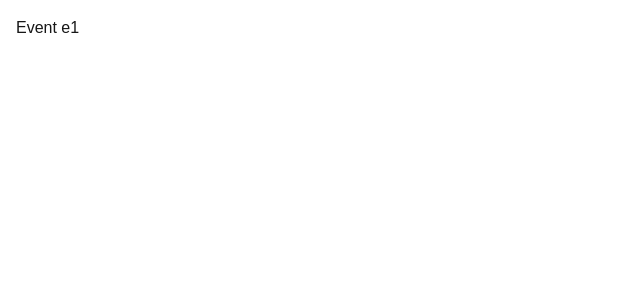
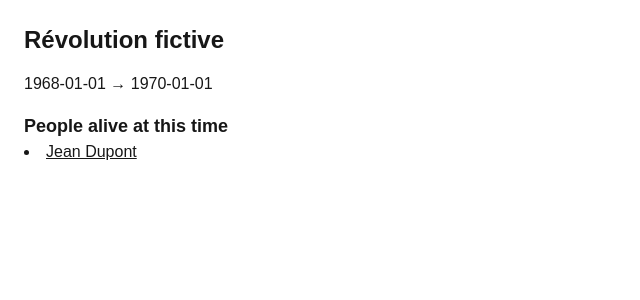
Before and after one commit to tsurubaso/sanbagierboTimeliner, a Next.js app: page /events/e1 in a window 1280 px wide. Shown: the top 300 px of the page, without its empty margins (0-640 px from the left). Built offline with nearby package versions, Linux system fonts and the light colour scheme.

Commit message:
quite nicelly progressing

```diff
--- a/app/events/[id]/page.jsx
+++ b/app/events/[id]/page.jsx
@@ -1,8 +1,53 @@
+import events from "@/data/events.json"
+import persons from "@/data/persons.json"
+
 export default async function EventPage({ params }) {
   let {id}=await params
+  const event = events.find((e) => e.id === id)
+
+  if (!event) {
+    return (
+      <div className="p-4">
+        <h1>Event not found</h1>
+      </div>
+    )
+  }
+
+  // Persons vivantes pendant l'event
+  const relatedPersons = persons.filter((p) => {
+    const birth = new Date(p.birthDate)
+    const death = p.deathDate ? new Date(p.deathDate) : new Date()
+
+    const eventStart = new Date(event.startDate)
+    return eventStart >= birth && eventStart <= death
+  })
+
   return (
-    <div className="p-4">
-      <h1>Event {id}</h1>
+    <div className="p-6 space-y-4">
+      <h1 className="text-2xl font-bold">{event.title}</h1>
+
+      <p>
+        {event.startDate}
+        {event.endDate ? ` → ${event.endDate}` : ""}
+      </p>
+
+      <section>
+        <h2 className="text-lg font-semibold">People alive at this time</h2>
+
+        {relatedPersons.length === 0 ? (
+          <p>No related persons.</p>
+        ) : (
+          <ul className="list-disc list-inside">
+            {relatedPersons.map((p) => (
+              <li key={p.id}>
+                <a href={`/persons/${p.id}`} className="underline">
+                  {p.name}
+                </a>
+              </li>
+            ))}
+          </ul>
+        )}
+      </section>
     </div>
   )
 }
--- a/app/persons/[id]/page.jsx
+++ b/app/persons/[id]/page.jsx
@@ -1,8 +1,57 @@
+import persons from "@/data/persons.json"
+import events from "@/data/events.json"
+import TimelinePerson from "@/components/Timeline/TimelinePerson"
+
 export default async function PersonPage({ params }) {
   let {id}=await params
+  const person = persons.find((p) => p.id === id)
+
+  if (!person) {
+    return (
+      <div className="p-4">
+        <h1>Person not found</h1>
+      </div>
+    )
+  }
+
+  const birth = new Date(person.birthDate)
+  const death = person.deathDate ? new Date(person.deathDate) : new Date()
+
+  const relatedEvents = events.filter((e) => {
+    const eventStart = new Date(e.startDate)
+    return eventStart >= birth && eventStart <= death
+  })
+
   return (
-    <div className="p-4">
-      <h1>Person {id}</h1>
+    <div className="p-6 space-y-6">
+      <h1 className="text-2xl font-bold">{person.name}</h1>
+
+      <p>
+        {person.birthDate} → {person.deathDate ?? "Present"}
+      </p>
+
+      <TimelinePerson
+        person={person}
+        events={relatedEvents}
+      />
+
+      <section>
+        <h2 className="text-lg font-semibold">Related Events</h2>
+
+        {relatedEvents.length === 0 ? (
+          <p>No related events.</p>
+        ) : (
+          <ul className="list-disc list-inside">
+            {relatedEvents.map((e) => (
+              <li key={e.id}>
+                <a href={`/events/${e.id}`} className="underline">
+                  {e.title}
+                </a>
+              </li>
+            ))}
+          </ul>
+        )}
+      </section>
     </div>
   )
 }
--- /dev/null
+++ b/components/Timeline/TimelinePerson.jsx
@@ -0,0 +1,59 @@
+"use client"
+
+import { useEffect, useRef } from "react"
+import { Timeline } from "vis-timeline/standalone"
+import "vis-timeline/styles/vis-timeline-graph2d.css"
+
+export default function TimelinePerson({ person, events }) {
+  const containerRef = useRef(null)
+
+  useEffect(() => {
+    if (!containerRef.current) return
+
+    const groups = [
+      { id: "life", content: "🧍 Life" },
+      { id: "events", content: "🌍 Events" }
+    ]
+
+    const items = []
+
+    // Life span
+    items.push({
+      id: `life-${person.id}`,
+      content: person.name,
+      start: person.birthDate,
+      end: person.deathDate || new Date(),
+      group: "life"
+    })
+
+    // Events filtered
+    events.forEach((e) => {
+      items.push({
+        id: e.id,
+        content: e.title,
+        start: e.startDate,
+        end: e.endDate || undefined,
+        group: "events"
+      })
+    })
+
+    const timeline = new Timeline(
+      containerRef.current,
+      items,
+      groups,
+      {
+        stack: false,
+        showCurrentTime: true
+      }
+    )
+
+    return () => timeline.destroy()
+  }, [person, events])
+
+  return (
+    <div
+      ref={containerRef}
+      className="w-full h-[400px] border"
+    />
+  )
+}
```
